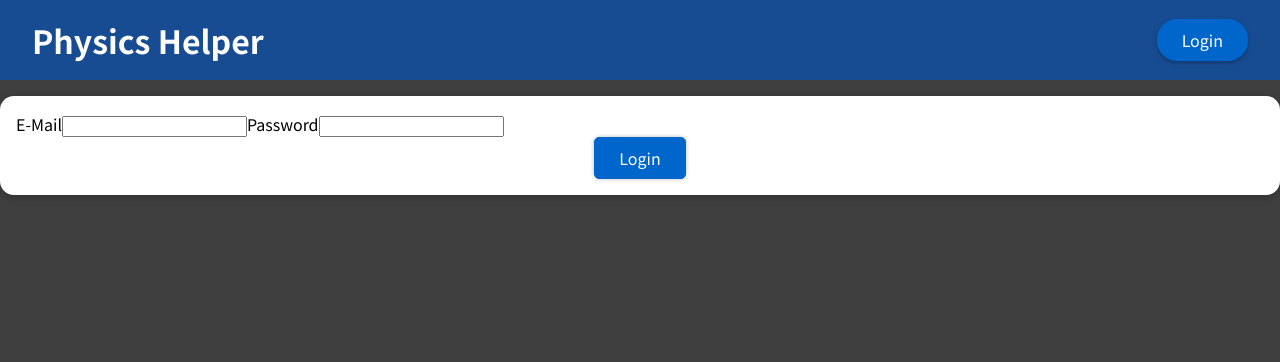
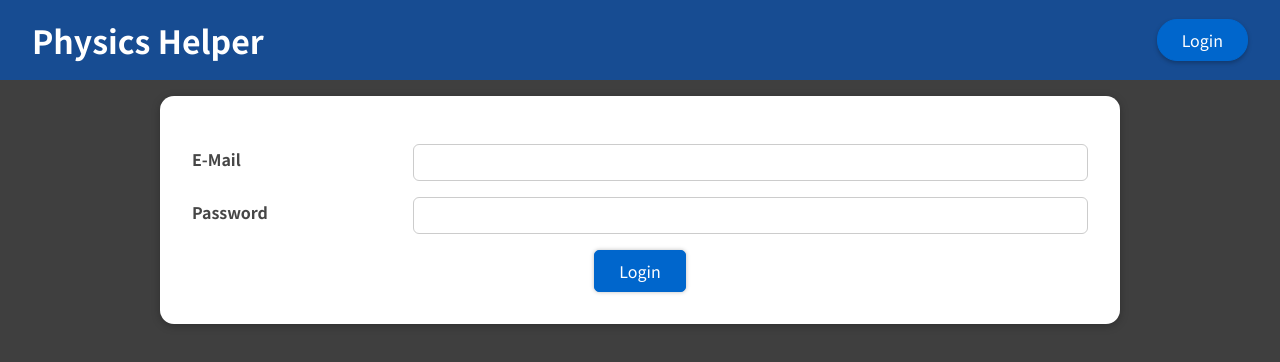
Before and after one commit to BKrowchuk/physics-helper, a React (Create React App) app: page / in a window 1280 px wide. Shown: the top 362 px of the page. Built offline with nearby package versions, Linux system fonts and the light colour scheme.

Commit message:
adding input and editing card to inherit classname

```diff
--- a/src/components/Authentication/LoginForm.js
+++ b/src/components/Authentication/LoginForm.js
@@ -1,20 +1,119 @@
+import React, {
+  useState,
+  useEffect,
+  useReducer,
+  useContext,
+  useRef,
+} from "react";
+
+import Card from "../UI/Card";
 import Button from "../UI/Button";
-import Card from "../UI/Card";
+import Input from "../UI/Input";
+import AuthContext from "../../store/auth-context";
 import classes from "./LoginForm.module.css";
 
+const emailReducer = (state, action) => {
+  if (action.type === "USER_INPUT") {
+    return { value: action.val, isValid: action.val.includes("@") };
+  }
+  if (action.type === "INPUT_BLUR") {
+    return { value: state.value, isValid: state.value.includes("@") };
+  }
+  return { value: "", isValid: false };
+};
+
+const passwordReducer = (state, action) => {
+  if (action.type === "USER_INPUT") {
+    return { value: action.val, isValid: action.val.trim().length > 6 };
+  }
+  if (action.type === "INPUT_BLUR") {
+    return { value: state.value, isValid: state.value.trim().length > 6 };
+  }
+  return { value: "", isValid: false };
+};
+
 const LoginForm = () => {
-  const submitHandler = (e) => {
-    e.preventDefault();
-    console.log("submit");
+  const [formIsValid, setFormIsValid] = useState(false);
+
+  const [emailState, dispatchEmail] = useReducer(emailReducer, {
+    value: "",
+    isValid: null,
+  });
+  const [passwordState, dispatchPassword] = useReducer(passwordReducer, {
+    value: "",
+    isValid: null,
+  });
+
+  const authCtx = useContext(AuthContext);
+
+  const emailInputRef = useRef();
+  const passwordInputRef = useRef();
+
+  const { isValid: emailIsValid } = emailState;
+  const { isValid: passwordIsValid } = passwordState;
+
+  useEffect(() => {
+    const identifier = setTimeout(() => {
+      console.log("Checking form validity!");
+      setFormIsValid(emailIsValid && passwordIsValid);
+    }, 500);
+
+    return () => {
+      console.log("CLEANUP");
+      clearTimeout(identifier);
+    };
+  }, [emailIsValid, passwordIsValid]);
+
+  const emailChangeHandler = (event) => {
+    dispatchEmail({ type: "USER_INPUT", val: event.target.value });
+  };
+
+  const passwordChangeHandler = (event) => {
+    dispatchPassword({ type: "USER_INPUT", val: event.target.value });
+  };
+
+  const validateEmailHandler = () => {
+    dispatchEmail({ type: "INPUT_BLUR" });
+  };
+
+  const validatePasswordHandler = () => {
+    dispatchPassword({ type: "INPUT_BLUR" });
+  };
+
+  const submitHandler = (event) => {
+    event.preventDefault();
+    if (formIsValid) {
+      authCtx.onLogin(emailState.value, passwordState.value);
+    } else if (!emailIsValid) {
+      emailInputRef.current.focus();
+    } else {
+      passwordInputRef.current.focus();
+    }
   };
 
   return (
     <Card className={classes.login}>
-      <form action="" onSubmit={submitHandler}>
-        <label htmlFor="email">E-Mail</label>
-        <input type="email" />
-        <label htmlFor="password">Password</label>
-        <input type="password" />
+      <form onSubmit={submitHandler}>
+        <Input
+          ref={emailInputRef}
+          id="email"
+          label="E-Mail"
+          type="email"
+          isValid={emailIsValid}
+          value={emailState.value}
+          onChange={emailChangeHandler}
+          onBlur={validateEmailHandler}
+        />
+        <Input
+          ref={passwordInputRef}
+          id="password"
+          label="Password"
+          type="password"
+          isValid={passwordIsValid}
+          value={passwordState.value}
+          onChange={passwordChangeHandler}
+          onBlur={validatePasswordHandler}
+        />
         <div className={classes.actions}>
           <Button type="submit">Login</Button>
         </div>
--- a/src/components/UI/Card.js
+++ b/src/components/UI/Card.js
@@ -1,7 +1,9 @@
 import classes from "./Card.module.css";
 
 const Card = (props) => {
-  return <div className={classes.card}>{props.children}</div>;
+  return (
+    <div className={`${classes.card} ${props.className}`}>{props.children}</div>
+  );
 };
 
 export default Card;
--- /dev/null
+++ b/src/components/UI/Input.js
@@ -0,0 +1,37 @@
+import React, { useRef, useImperativeHandle } from "react";
+
+import classes from "./Input.module.css";
+
+const Input = React.forwardRef((props, ref) => {
+  const inputRef = useRef();
+
+  const activate = () => {
+    inputRef.current.focus();
+  };
+
+  useImperativeHandle(ref, () => {
+    return {
+      focus: activate,
+    };
+  });
+
+  return (
+    <div
+      className={`${classes.control} ${
+        props.isValid === false ? classes.invalid : ""
+      }`}
+    >
+      <label htmlFor={props.id}>{props.label}</label>
+      <input
+        ref={inputRef}
+        type={props.type}
+        id={props.id}
+        value={props.value}
+        onChange={props.onChange}
+        onBlur={props.onBlur}
+      />
+    </div>
+  );
+});
+
+export default Input;
--- /dev/null
+++ b/src/components/UI/Input.module.css
@@ -0,0 +1,44 @@
+.control {
+  margin: 1rem 0;
+  display: flex;
+  align-items: stretch;
+  flex-direction: column;
+}
+
+.control label,
+.control input {
+  display: block;
+}
+
+.control label {
+  font-weight: bold;
+  flex: 1;
+  color: #464646;
+  margin-bottom: 0.5rem;
+}
+
+.control input {
+  flex: 3;
+  font: inherit;
+  padding: 0.35rem 0.35rem;
+  border-radius: 6px;
+  border: 1px solid #ccc;
+}
+
+.control input:focus {
+  outline: none;
+  border-color: #4f005f;
+  background: #f6dbfc;
+}
+
+.control.invalid input {
+  border-color: red;
+  background: #fbdada;
+}
+
+@media (min-width: 768px) {
+  .control {
+    align-items: center;
+    flex-direction: row;
+  }
+}
```
